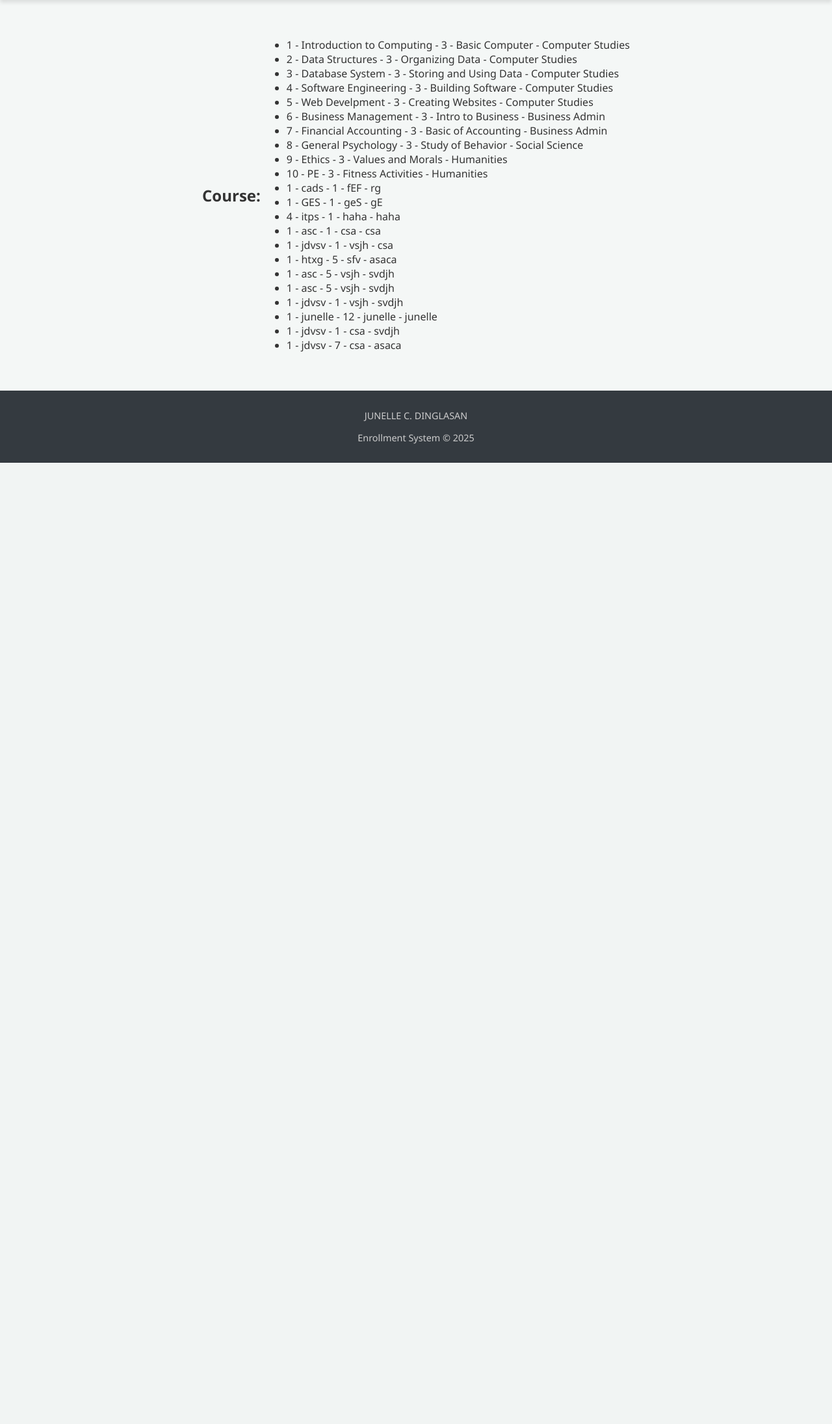
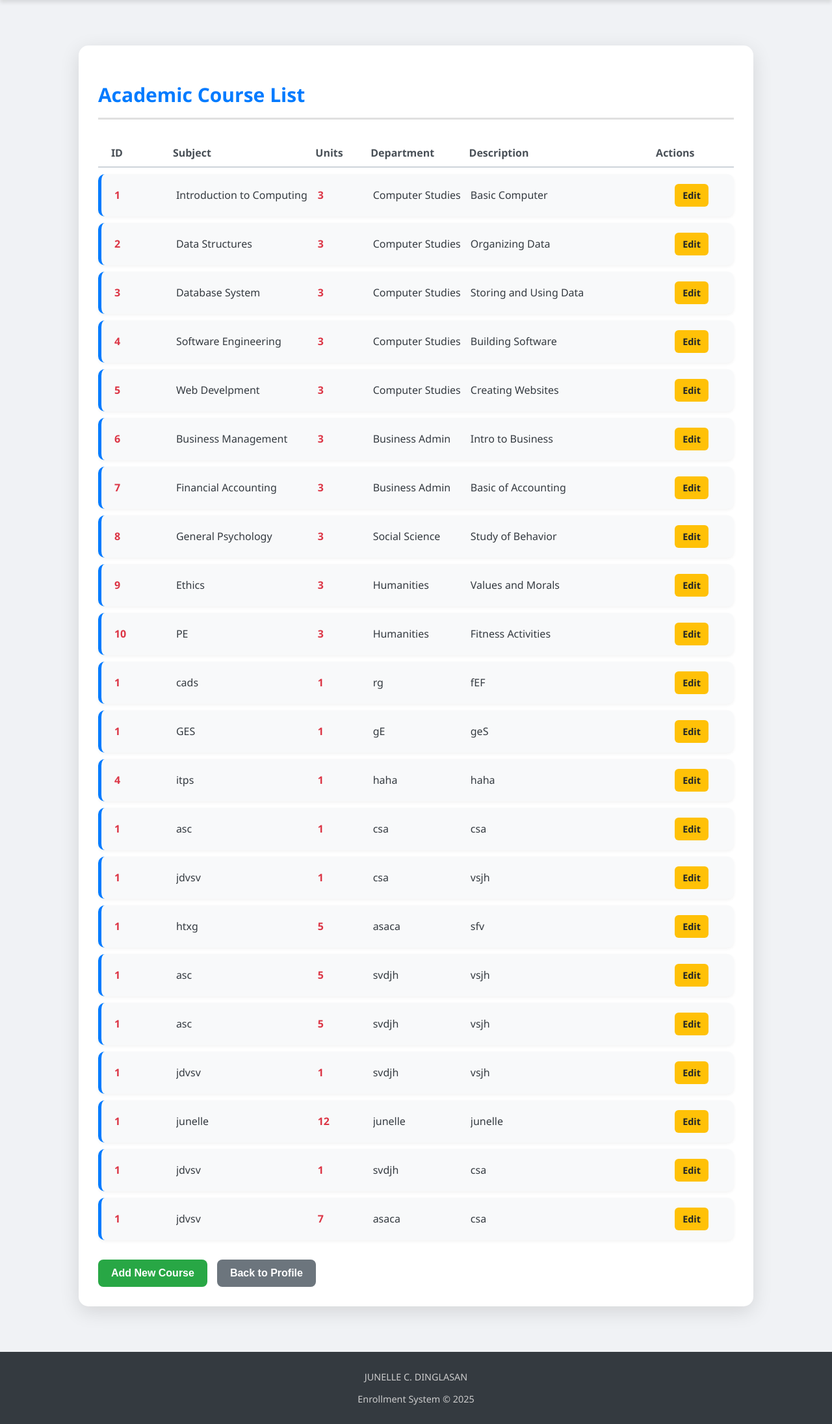
Before and after one commit to junelledinglasan/FINALS_ACTIVITY_5_ITPS309, a Django app: page /courses/ in a window 1280 px wide. Shown: the part 88-2279 px from the top of the page at 65% size. Before the commit the page ends 800 px from the top, so only its background shows below. Run offline with Django 5.2, Linux system fonts and the light colour scheme; a user stored in the database is signed in; data comes from the database, SQL or seed files in the repository.

Commit message:
Update courses_list.html

```diff
--- a/enrollment/online_enrollment/templates/courses_list.html
+++ b/enrollment/online_enrollment/templates/courses_list.html
@@ -1,13 +1,176 @@
 {% extends 'base.html' %}
-{% block title %} Student Course {% endblock %}
-
+{% block title %} Student Course List {% endblock %}
 
 {% block content %}
-    <h2>Course:</h2>
-    <ul>
+<style>
+    /* Global Body Background */
+    body {
+        background-color: #f0f2f5;
+    }
+
+    /* 1. Container and Header */
+    .course-container {
+        max-width: 1000px; /* Mas malawak para sa grid layout */
+        margin: 50px auto;
+        padding: 30px;
+        background-color: #ffffff;
+        border-radius: 15px; /* Softer radius */
+        box-shadow: 0 8px 30px rgba(0, 0, 0, 0.12); /* Deeper shadow */
+        font-family: 'Segoe UI', Tahoma, Geneva, Verdana, sans-serif;
+    }
+
+    h2 {
+        color: #007bff;
+        font-size: 30px;
+        font-weight: 600;
+        border-bottom: 3px solid #e0e0e0;
+        padding-bottom: 15px;
+        margin-bottom: 30px;
+    }
+
+    /* 2. List Structure (CSS GRID) */
+    .course-list {
+        list-style: none;
+        padding: 0;
+        margin: 0;
+    }
+
+    /* Define Columns for Header and List Items */
+    .list-header, .course-list li {
+        display: grid;
+        /* Columns: ID, Subject, Units, Dept, Description, Actions */
+        grid-template-columns: 80px 1.5fr 70px 1fr 2fr 100px;
+        gap: 15px;
+        align-items: center;
+    }
+
+    /* Header Styling */
+    .list-header {
+        padding: 10px 20px;
+        margin-bottom: 10px;
+        font-weight: bold;
+        color: #495057;
+        border-bottom: 2px solid #ced4da;
+    }
+
+    /* List Item Styling */
+    .course-list li {
+        padding: 15px 20px;
+        margin-bottom: 10px;
+        background-color: #f8f9fa;
+        border-radius: 10px;
+        border-left: 5px solid #007bff; /* Blue accent for Courses */
+        box-shadow: 0 2px 5px rgba(0, 0, 0, 0.05);
+        transition: background-color 0.2s;
+    }
+
+    .course-list li:hover {
+        background-color: #e9ecef;
+    }
+
+    /* Course Details Styling */
+    .course-detail {
+        white-space: nowrap;
+        overflow: hidden;
+        text-overflow: ellipsis;
+        color: #343a40;
+    }
+
+    .course-id, .course-units {
+        font-weight: bold;
+        color: #dc3545; /* Red accent for key data */
+    }
+
+    /* 3. Actions Column Styles */
+    .item-actions {
+        display: flex;
+        gap: 8px;
+        justify-content: center; /* Center action button */
+        padding-left: 10px;
+    }
+
+    .edit-link {
+        padding: 8px 12px;
+        border-radius: 6px;
+        text-decoration: none;
+        font-size: 0.9em;
+        font-weight: 600;
+        background-color: #ffc107; /* Yellowish for Edit */
+        color: #212529;
+        transition: background-color 0.2s;
+        white-space: nowrap;
+    }
+    .edit-link:hover {
+        background-color: #e0a800;
+    }
+
+    /* 4. Button Group (Bottom buttons) */
+    .button-group {
+        margin-top: 30px;
+        display: flex;
+        gap: 15px;
+        justify-content: flex-start;
+    }
+
+    .action-button {
+        padding: 12px 20px;
+        border: none;
+        border-radius: 8px;
+        font-size: 1em;
+        font-weight: 600;
+        cursor: pointer;
+        transition: background-color 0.3s, transform 0.1s;
+    }
+
+    .action-button a {
+        text-decoration: none;
+        color: white;
+    }
+    .add-button { background-color: #28a745; }
+    .add-button:hover { background-color: #218838; transform: translateY(-1px); }
+    .back-button { background-color: #6c757d; }
+    .back-button a { color: white; }
+    .back-button:hover { background-color: #5a6268; transform: translateY(-1px); }
+</style>
+
+<div class="course-container">
+    <h2>Academic Course List</h2>
+
+    <div class="list-header">
+        <span>ID</span>
+        <span>Subject</span>
+        <span>Units</span>
+        <span>Department</span>
+        <span>Description</span>
+        <span>Actions</span>
+    </div>
+
+    <ul class="course-list">
         {% for course in courses %}
-            <li>{{course.course_id}} - {{course.course_subject}} - {{course.units}} - {{course.description}} - {{course.department}}
+            <li>
+                <span class="course-detail course-id">{{course.course_id}}</span>
+                <span class="course-detail course-subject">{{course.course_subject}}</span>
+                <span class="course-detail course-units">{{course.units}}</span>
+                <span class="course-detail course-department">{{course.department}}</span>
+                <span class="course-detail course-description">{{course.description}}</span>
+
+                <span class="item-actions">
+                    <a href="{% url 'edit_course' pk=course.pk %}" class="edit-link">Edit</a>
+                </span>
             </li>
+        {% empty %}
+            <p style="text-align: center; color: #6c757d; padding: 20px;">No courses have been added yet.</p>
         {% endfor %}
     </ul>
+
+    <div class="button-group">
+        <button class="action-button add-button">
+            <a href="{% url 'add_course' %}">Add New Course</a>
+        </button>
+        <button class="action-button back-button">
+            <a href="{% url 'student_profile' %}">Back to Profile</a>
+        </button>
+    </div>
+</div>
+
 {% endblock %}
```
